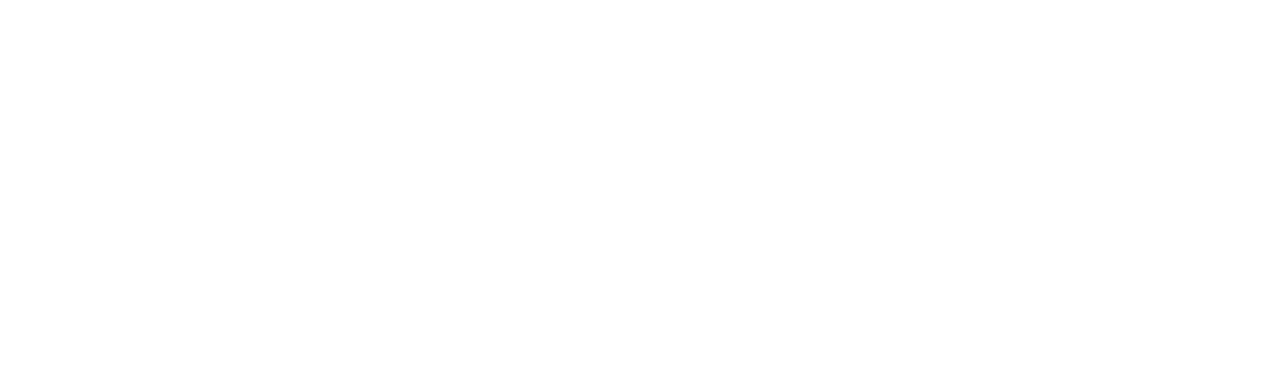
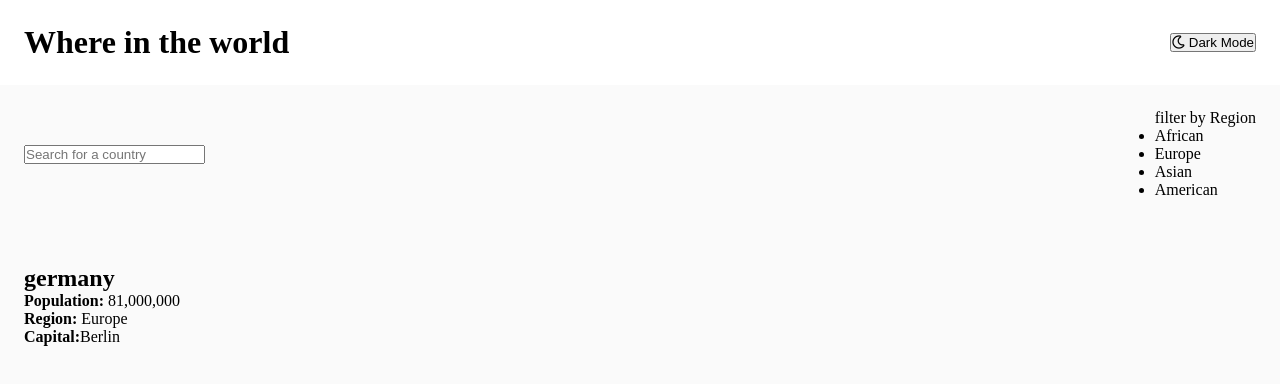
Before and after one commit to victornwaose/rest-countries-api, a plain HTML site: page index.html in a window 1280 px wide. Drawn offline with Linux system fonts and the light colour scheme; a web font is replaced by a local one.

Commit message:
new-update

```diff
--- /dev/null
+++ b/index.css
@@ -0,0 +1,41 @@
+@import url(https://fonts.google.com/specimen/Nunito+Sans);
+
+
+*{
+    box-sizing: border-box;
+    margin: 0;
+    padding: 0;
+}
+body{
+    background-color: hsl(0, 0%, 98%);
+}
+header{
+    background-color: hsl(0, 0%, 100%);
+}
+img{
+    width: 100%;
+}
+.container  {
+    display: flex;
+    align-items: center;
+    justify-content: space-between;
+    max-width: 1440px;
+    padding: 24px;
+}
+h1{
+    margin:0
+
+}
+.dark-mode{
+    font-size: 16px;
+}
+.btn-dark-mode .fas{
+    display: none;
+}
+
+body.dark .btn-dark-mode .fas {
+    display: inline-block;
+}
+body.dark .btn-dark-mode .far {
+    display: none;
+}
--- a/index.html
+++ b/index.html
@@ -4,9 +4,54 @@
     <meta charset="UTF-8">
     <meta http-equiv="X-UA-Compatible" content="IE=edge">
     <meta name="viewport" content="width=device-width, initial-scale=1.0">
-    <title>Document</title>
+    <link rel="stylesheet" href="https://cdnjs.cloudflare.com/ajax/libs/font-awesome/5.15.4/css/all.min.css" integrity="sha512-1ycn6IcaQQ40/MKBW2W4Rhis/DbILU74C1vSrLJxCq57o941Ym01SwNsOMqvEBFlcgUa6xLiPY/NS5R+E6ztJQ==" crossorigin="anonymous" referrerpolicy="no-referrer" />
+    <link rel="stylesheet" href="./index.css">
+    <title>REST COUNTRY API</title>
 </head>
 <body>
-
+  <header>
+    <div class="container">
+        <h1>Where in the world</h1>
+        <button class="btn btn-dark-mode">
+            <i class="far fa-moon"></i>
+            <i class="fas fa-moon"></i>
+            Dark Mode
+        </button>
+    </div>
+  </header>
+  <section>
+      <div class="container">
+          <input type="text" placeholder="Search for a country"/>
+            <div class="dropdown">
+                filter by Region
+                <ul>
+                    <li>African </li>
+                    <li>Europe</li>
+                    <li>Asian</li>
+                    <li>American</li>
+                </ul>
+            </div>
+      </div>
+  </section>
+  <section class="container" id="countries">
+     <div class="country">
+         <div class="country-header">
+            <img src="" alt="">
+         </div>
+         <div class="country-body">
+             <h2>germany</h2>
+             <p>
+                  <strong>Population:</strong>
+                  81,000,000
+             </p>
+             <p><strong>
+                 Region:
+             </strong>
+             Europe
+            </p>
+            <p><strong>Capital:</strong>Berlin</p>
+         </div>
+     </div>
+  </section>
 </body>
 </html>
```
Also changed, not shown: index.js (added).
